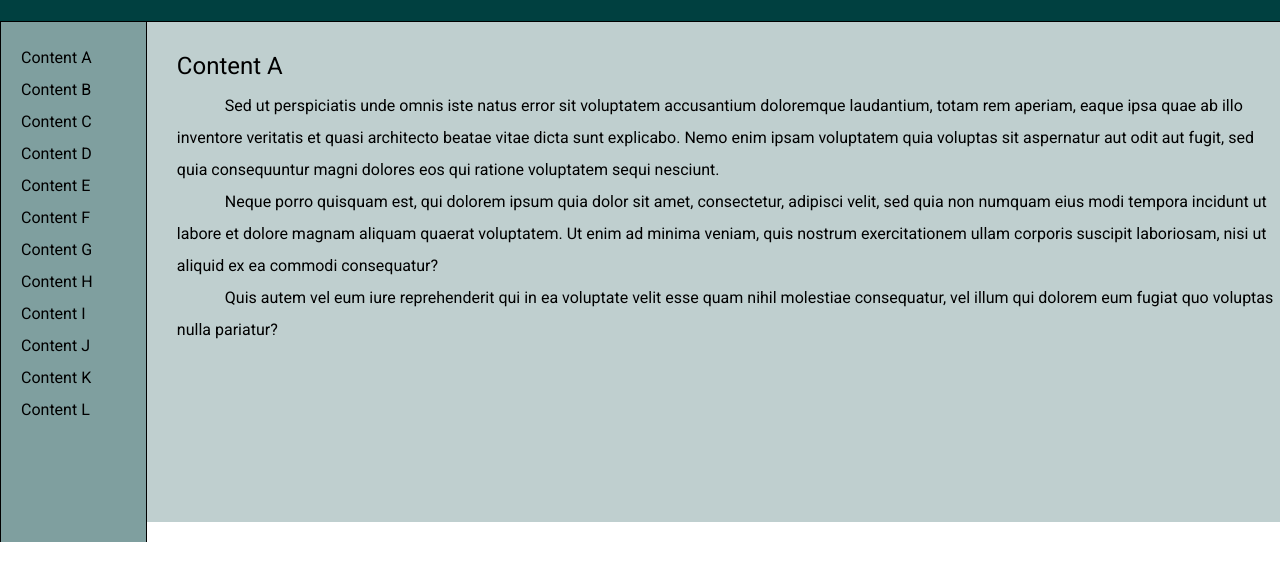
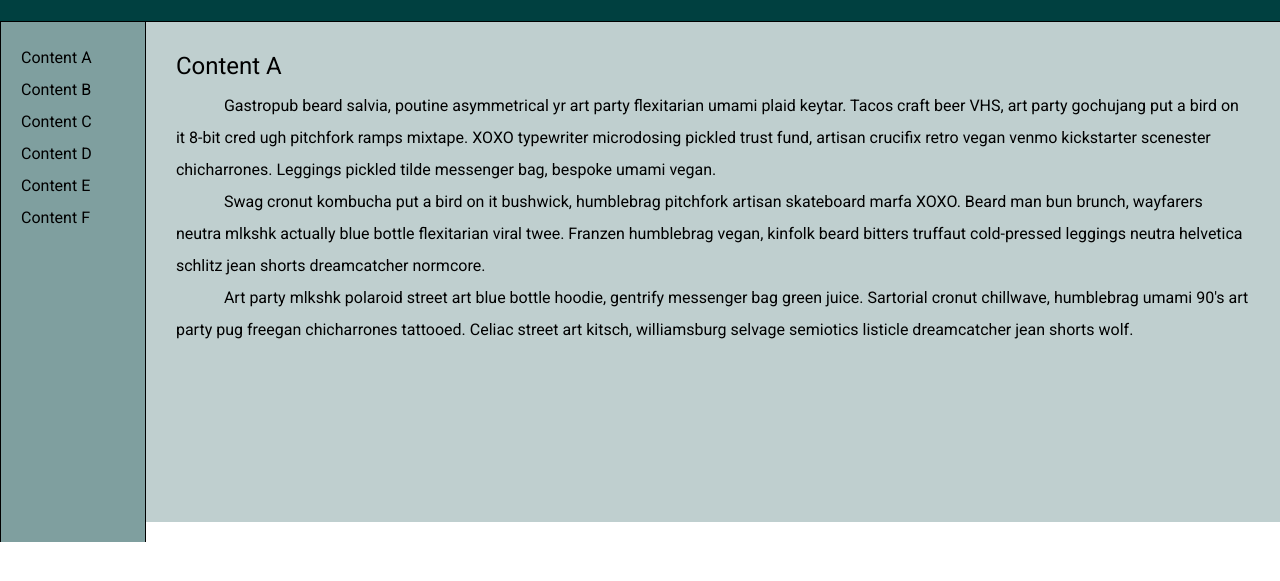
Before and after one commit to alexaraes/golden-frog-test, a website: page index.html in a window 1280 px wide. Shown: the part 53-634 px from the top of the page. Drawn offline with Linux system fonts and the light colour scheme.

Commit message:
nav scroll fixes/style

```diff
--- a/index.html
+++ b/index.html
@@ -3,6 +3,7 @@
 <head>
 	<meta charset="UTF-8">
 	<title>Golden Frog UI Test</title>
+	<link rel="stylesheet" href="styles/reset.css">
 	<link href="https://fonts.googleapis.com/css?family=Roboto" rel="stylesheet" type="text/css">
 	<link rel="stylesheet" href="styles/styles.sass.css">
 </head>
@@ -25,12 +26,12 @@
 							<li>Content D</li>
 							<li>Content E</li>
 							<li>Content F</li>
-							<li>Content G</li>
-							<li>Content H</li>
-							<li>Content I</li>
-							<li>Content J</li>
-							<li>Content K</li>
-							<li>Content L</li>
+							<li class="design5-extra">Content G</li>
+							<li class="design5-extra">Content H</li>
+							<li class="design5-extra">Content I</li>
+							<li class="design5-extra">Content J</li>
+							<li class="design5-extra">Content K</li>
+							<li class="design5-extra">Content L</li>
 						</ul>
 					</div>
 					<div class="secondary-nav">
@@ -41,9 +42,9 @@
 	    	<!--BODY DIV-->
 				<div class="body-wrapper">
 					<h1 class="title">Content A</h1>
-					<p class="body-copy">Sed ut perspiciatis unde omnis iste natus error sit voluptatem accusantium doloremque laudantium, totam rem aperiam, eaque ipsa quae ab illo inventore veritatis et quasi architecto beatae vitae dicta sunt explicabo. Nemo enim ipsam voluptatem quia voluptas sit aspernatur aut odit aut fugit, sed quia consequuntur magni dolores eos qui ratione voluptatem sequi nesciunt.</p>
-					<p class="body-copy">Neque porro quisquam est, qui dolorem ipsum quia dolor sit amet, consectetur, adipisci velit, sed quia non numquam eius modi tempora incidunt ut labore et dolore magnam aliquam quaerat voluptatem. Ut enim ad minima veniam, quis nostrum exercitationem ullam corporis suscipit laboriosam, nisi ut aliquid ex ea commodi consequatur?</p>
-					<p class="body-copy">Quis autem vel eum iure reprehenderit qui in ea voluptate velit esse quam nihil molestiae consequatur, vel illum qui dolorem eum fugiat quo voluptas nulla pariatur?</p>
+					<p class="body-copy">Gastropub beard salvia, poutine asymmetrical yr art party flexitarian umami plaid keytar. Tacos craft beer VHS, art party gochujang put a bird on it 8-bit cred ugh pitchfork ramps mixtape. XOXO typewriter microdosing pickled trust fund, artisan crucifix retro vegan venmo kickstarter scenester chicharrones. Leggings pickled tilde messenger bag, bespoke umami vegan.</p>
+					<p class="body-copy">Swag cronut kombucha put a bird on it bushwick, humblebrag pitchfork artisan skateboard marfa XOXO. Beard man bun brunch, wayfarers neutra mlkshk actually blue bottle flexitarian viral twee. Franzen humblebrag vegan, kinfolk beard bitters truffaut cold-pressed leggings neutra helvetica schlitz jean shorts dreamcatcher normcore.</p>
+					<p class="body-copy">Art party mlkshk polaroid street art blue bottle hoodie, gentrify messenger bag green juice. Sartorial cronut chillwave, humblebrag umami 90's art party pug freegan chicharrones tattooed. Celiac street art kitsch, williamsburg selvage semiotics listicle dreamcatcher jean shorts wolf.</p>
 				</div>
 	    	</div>
 		</div>
--- a/styles/_mediaqueries.scss
+++ b/styles/_mediaqueries.scss
@@ -16,3 +16,9 @@
 	}
 
 }
+
+@media (min-width: 800px) {
+	.design5-extra {
+		display: none;
+	}
+}
--- a/styles/styles.sass.css
+++ b/styles/styles.sass.css
@@ -49,7 +49,7 @@ body {
   margin: 0;
   padding: 0;
   font-family: 'Roboto', sans-serif;
-  box-sizing: border-box; }
+  overflow: hidden; }
 
 .header {
   overflow: hidden;
@@ -76,9 +76,6 @@ body {
   display: flex; }
 
 .left-nav {
-  overflow: scroll;
-  position: relative;
-  height: 480px;
   width: 20%;
   min-width: 75px;
   border-left: 1px solid black;
@@ -86,17 +83,21 @@ body {
   background-color: rgba(0, 64, 64, 0.5);
   padding: 20px; }
 
+.primary-nav {
+  overflow-y: scroll;
+  position: relative;
+  height: 480px; }
+
 .body-wrapper {
   overflow: scroll;
   position: relative;
   height: 480px;
   background-color: rgba(0, 64, 64, 0.25);
-  padding: 20px 0 0 30px; }
+  padding: 20px 30px 0 30px; }
+  .body-wrapper .title {
+    font-size: 24px; }
   .body-wrapper .body-copy {
     text-indent: 3em; }
-
-.title {
-  font-size: 24px; }
 
 .footer {
   position: fixed;
@@ -116,3 +117,7 @@ body {
       display: block; }
       .side-nav .primary-nav .secondary-nav {
         display: none; } }
+
+@media (min-width: 800px) {
+  .design5-extra {
+    display: none; } }
--- a/styles/styles.scss
+++ b/styles/styles.scss
@@ -5,10 +5,7 @@ body {
 	margin: 0;
 	padding: 0;
 	font-family: 'Roboto', sans-serif;
-	box-sizing: border-box;
-}
-
-.container {
+	overflow: hidden;
 }
 
 .header {
@@ -43,20 +40,18 @@ body {
 }
 
 .left-nav {
-	overflow:scroll;
-	position:relative;
-	height:480px;
 	width: 20%;
 	min-width: 75px;
 	border-left: 1px solid black;
 	border-right: 1px solid black;
 	background-color: rgba(0, 64, 64, .5);
 	padding: 20px;
+}
 
-	// .primary-nav {
-	// 	height: 480px;
-	// 	overflow-y: scroll;
-	// }
+.primary-nav {
+	overflow-y: scroll;
+	position:relative;
+	height: 480px;
 }
 
 .body-wrapper {
@@ -64,15 +59,15 @@ body {
 	position:relative;
 	height:480px;
 	background-color: rgba(0, 64, 64, .25);
-	padding: 20px 0 0 30px;
+	padding: 20px 30px 0 30px;
+
+	.title {
+		font-size: 24px;
+	}
 
 	.body-copy {
 		text-indent: 3em;
 	}
-}
-
-.title {
-	font-size: 24px;
 }
 
 .footer {
```
Also changed, not shown: styles/reset.css (renamed from styles/_reset.scss).
